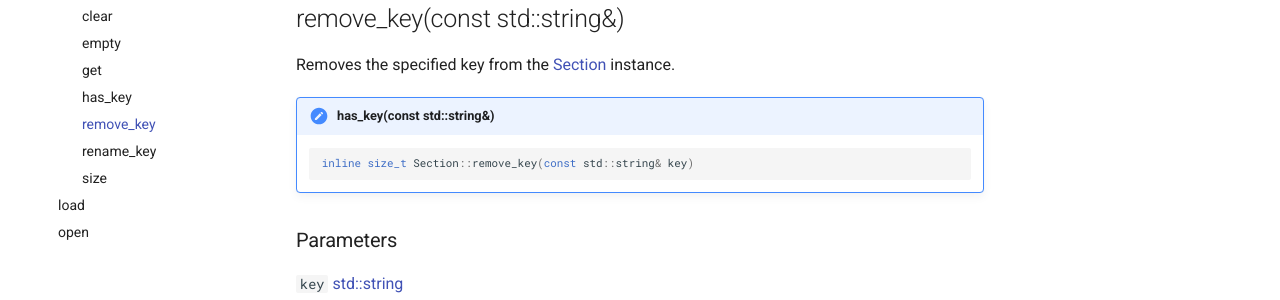
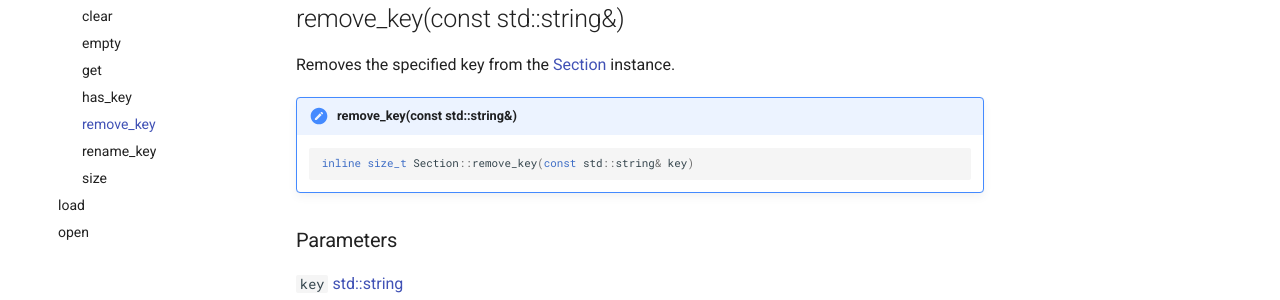
Before and after one commit to giosali/ini.h, an MkDocs documentation site: the page built from docs/api/section/functions/remove_key.md, in a window 1280 px wide and 900 px high. Shown: the part 337-637 px from the top of the window. Built offline with MkDocs 1.6.1 and Material for MkDocs 9.7.7, drawn with Linux system fonts in a browser that asks for light colours; comment, search, counter and statistics services are not loaded.

Commit message:
Fix summary block title

````diff
--- a/docs/api/section/functions/remove_key.md
+++ b/docs/api/section/functions/remove_key.md
@@ -10,7 +10,7 @@ Removes the specified key from the [Section](../section.md) instance.
 
 Removes the specified key from the [Section](../section.md) instance.
 
-!!! summary "has_key(const std::string&)"
+!!! summary "remove_key(const std::string&)"
 
     ```cpp
     inline size_t Section::remove_key(const std::string& key)
````
